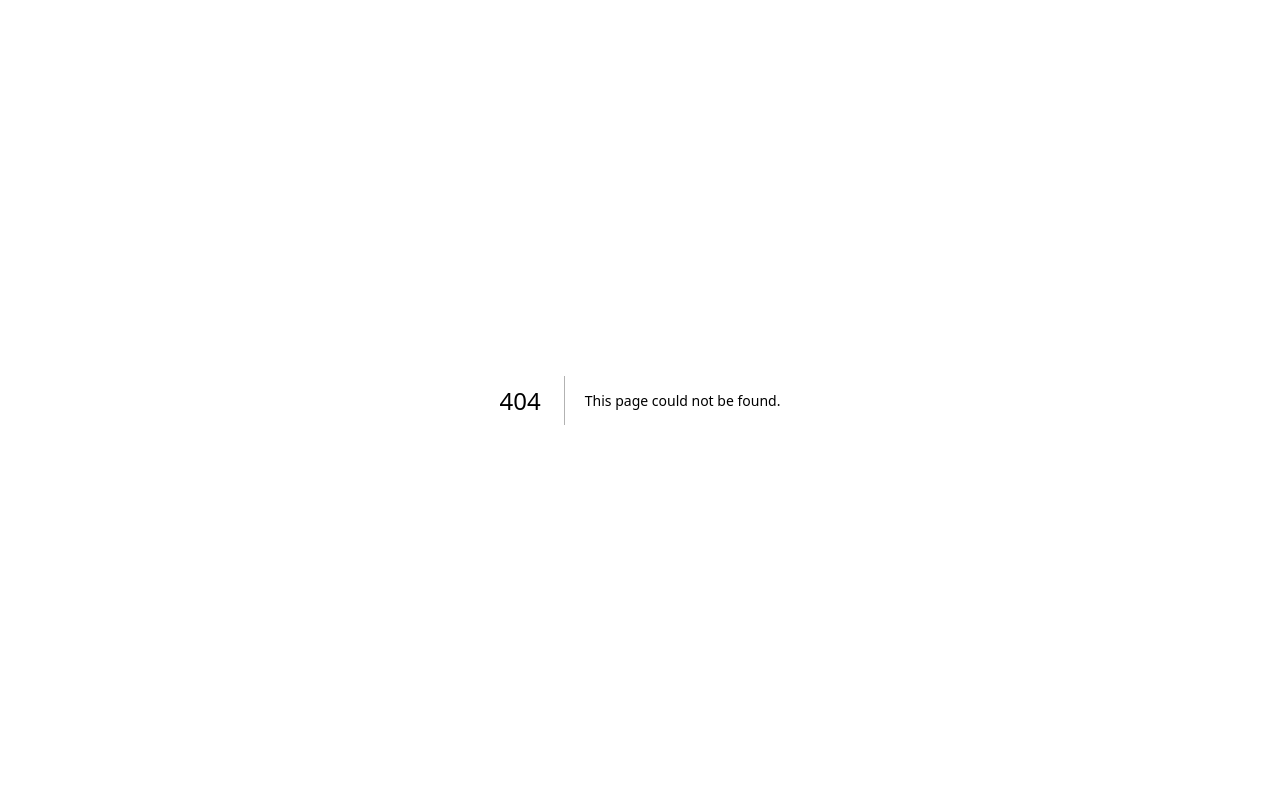
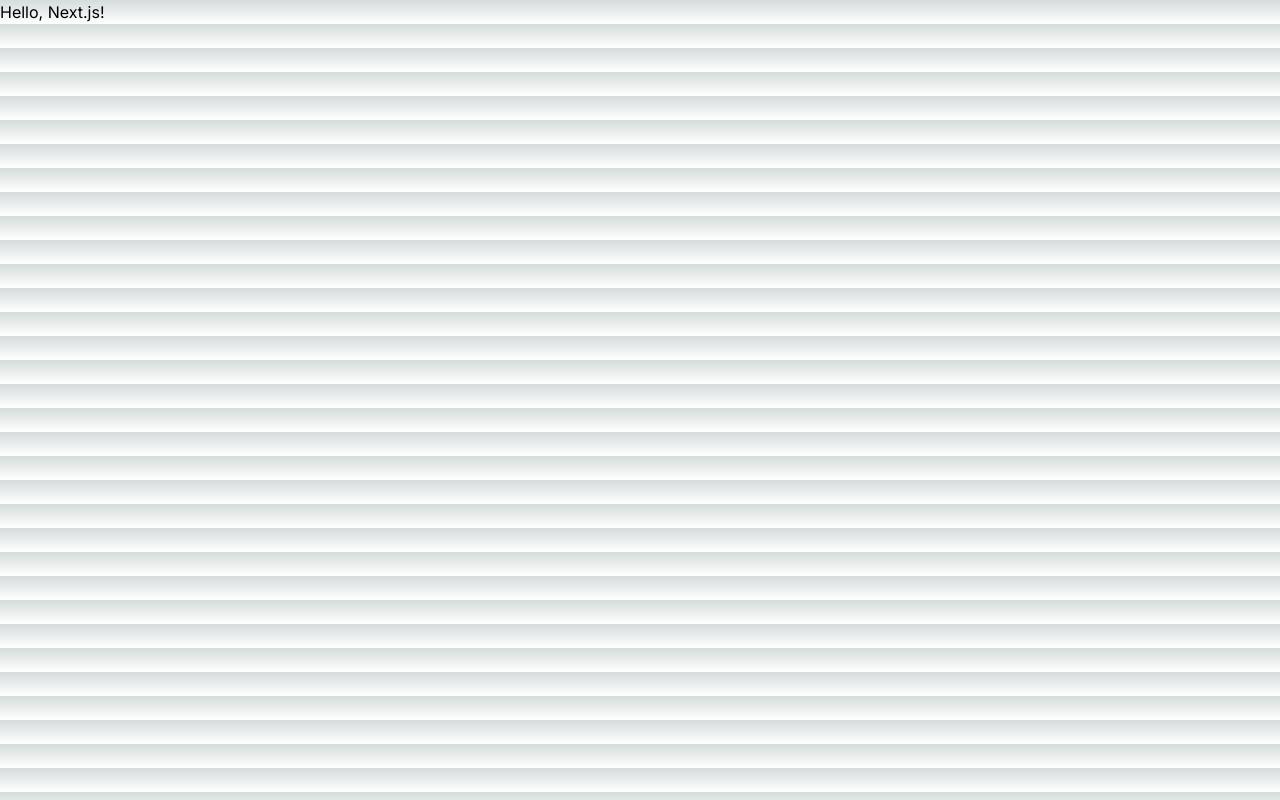
Before and after one commit to hid3h/jankenmaker2, a Next.js app: page /j/1 in a window 1280 px wide. Before the commit this address had no page. Built offline with nearby package versions, Linux system fonts and the light colour scheme.

Commit message:
じゃんけん詳細ページ用意

```diff
--- /dev/null
+++ b/app/j/[jankenId]/page.tsx
@@ -0,0 +1,3 @@
+export default function JanknDetail() {
+  return <h1>Hello, Next.js!</h1>;
+}
```
